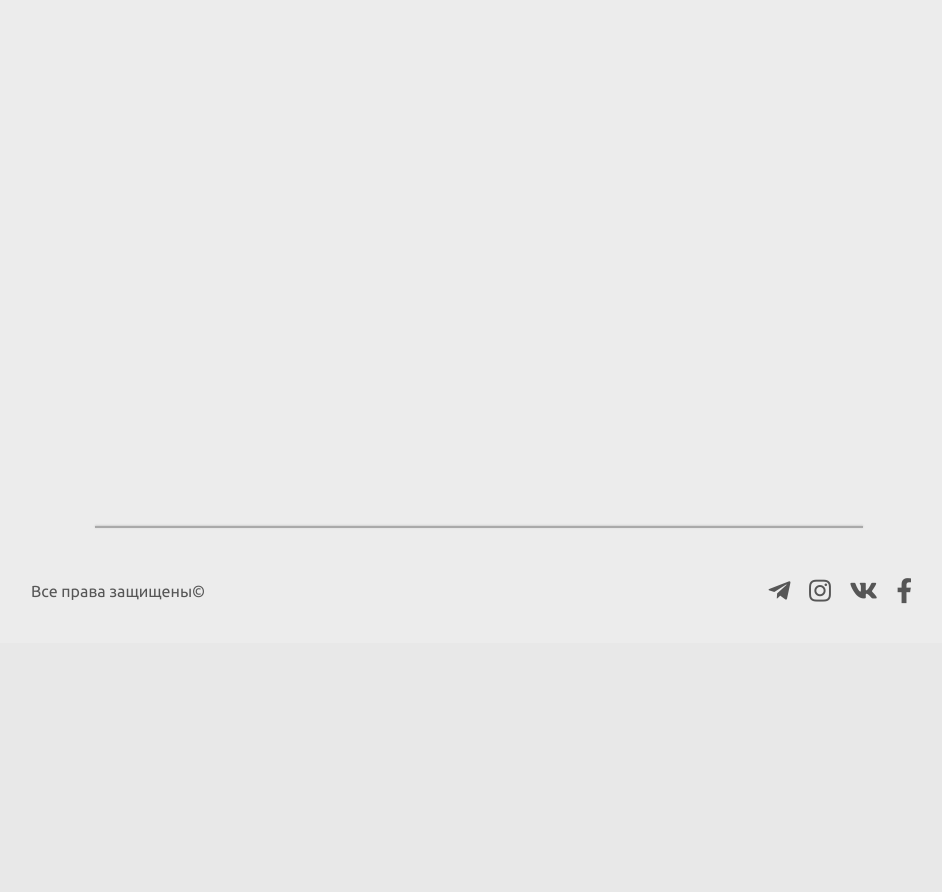
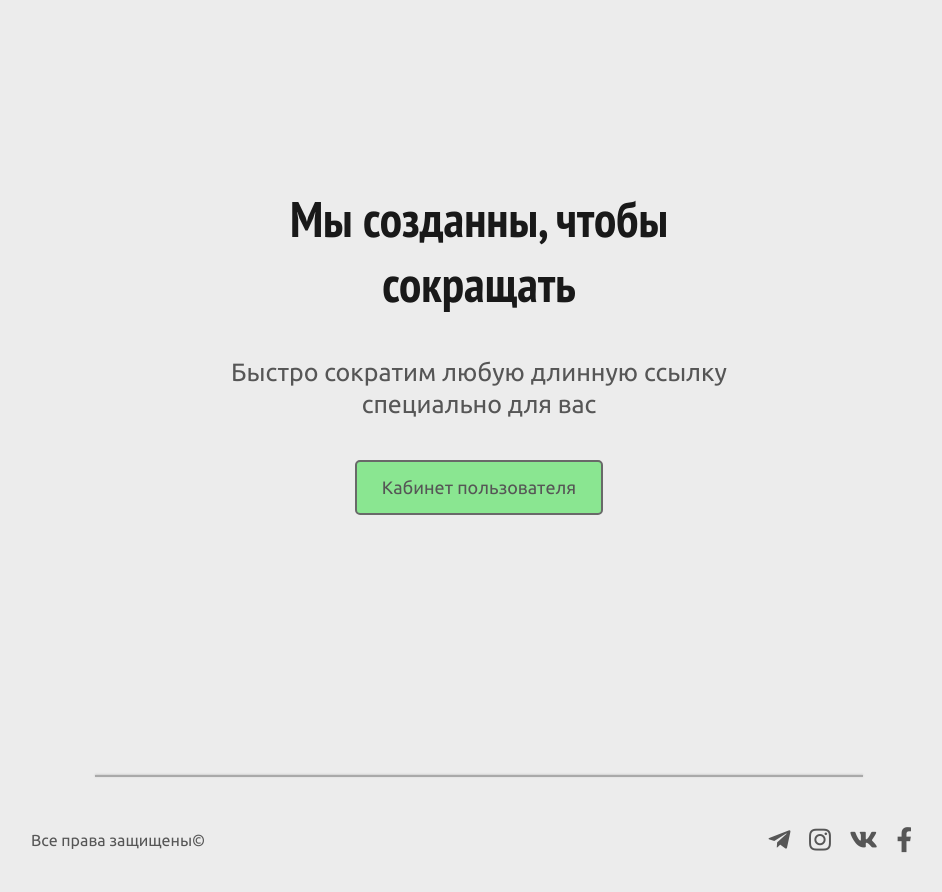
Before and after one commit to MezoneOrange/reduced_urls, a Django app: page / in a window 1280 px wide. Shown: the part 163-1055 px from the top of the page, without its empty margins (161-1103 px from the left). Before the commit the page ends 767 px from the top, so only its background shows below. Run offline with Django 3.2, Linux system fonts and the light colour scheme; some libraries are stand-ins or nearby versions.

Commit message:
Created blank js file and created home page

```diff
--- a/reduces/static/reduces/css/main.css
+++ b/reduces/static/reduces/css/main.css
@@ -13,6 +13,26 @@ h1, h2, h3, h4, h5, h6 {
     font-family: 'PT Sans Narrow', sans-serif;
     font-weight: 700;
     color: #191919;
+}
+
+.btn {
+    border: 2px solid silver;
+    border-radius: 5px;
+    padding: 15px 25px;
+    font-size: 18px;
+}
+
+
+.btn_link {
+    border-color: #696969;
+    background-color: #8ae691;
+    transition: all 400ms ease;
+}
+
+.btn_link:hover {
+    background-color: #32963a;
+    border-color: #32963a;
+    color: #fff;
 }
 
 body {
@@ -97,6 +117,36 @@ main {
     min-height: 400px;
 }
 
+.show_content {
+    width: 40%;
+    margin-right: auto;
+    margin-left: auto;
+    padding-top: 160px;
+    padding-bottom: 160px;
+    display: flex;
+    flex-direction: column;
+    align-items: center;
+}
+
+.show_content .promo h1 {
+    text-align: center;
+    font-size: 50px;
+    margin-bottom: 40px;
+}
+
+.show_content .promo p {
+    text-align: center;
+    font-size: 25px;
+    line-height: 32px;
+    margin-bottom: 40px;
+}
+
+.show_content .promo div {
+    display: flex;
+    justify-content: center;
+}
+
+
 
 /* footer */
 footer {
--- a/reduces/templates/reduces/home.html
+++ b/reduces/templates/reduces/home.html
@@ -4,6 +4,16 @@
 
 {% block main_block %}
 
+<div class="show_content">
+    <div class="promo">
+        <h1>Мы созданны, чтобы сокращать</h1>
+        <p>Быстро сократим любую длинную ссылку специально для вас</p>
+        <div>
+            <a href="" class="btn btn_link">Кабинет пользователя</a>
+        </div>
+
+    </div>
+</div>
 
 
 {% endblock main_block %}
```
Also changed, not shown: reduces/static/reduces/js/index.js (added).
